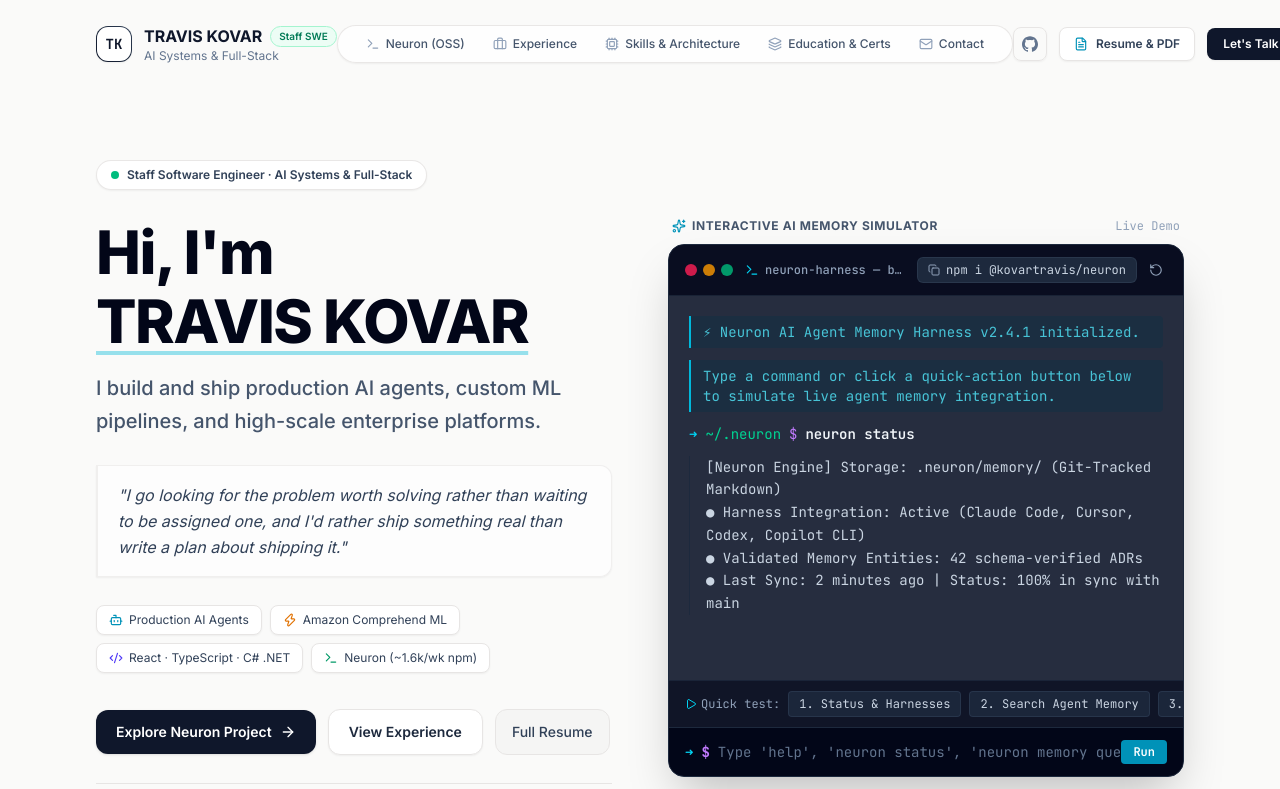
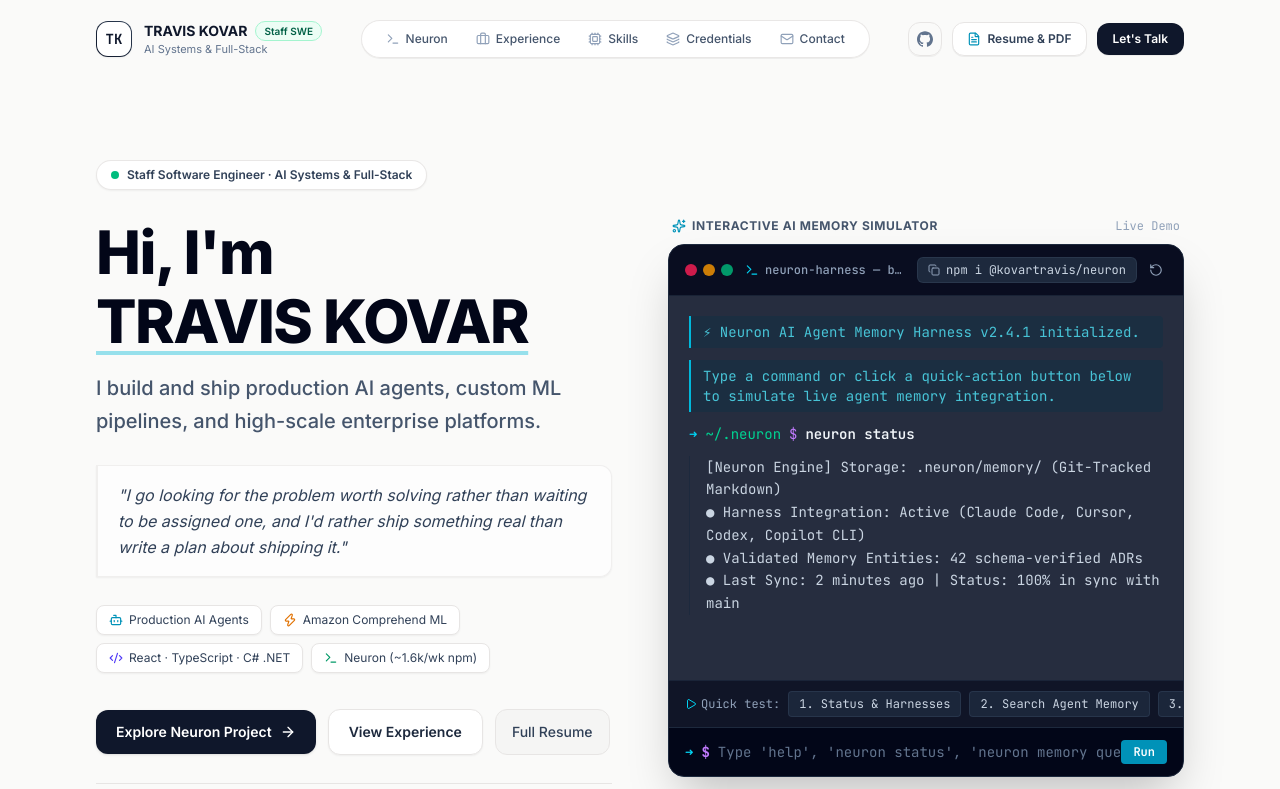
Before and after one commit to kovartravis/portfolio, a React (Vite) app: page / in a window 1280 px wide. Shown: the top 789 px of the page. Built offline with nearby package versions, Linux system fonts and the light colour scheme.

Commit message:
fix(navbar): refine top bar spacing, responsive alignment, and compact labels

```diff
--- a/src/components/Navbar.tsx
+++ b/src/components/Navbar.tsx
@@ -29,10 +29,10 @@
   }, []);
 
   const navLinks = [
-    { name: 'Neuron (OSS)', href: '#neuron', icon: Terminal },
+    { name: 'Neuron', href: '#neuron', icon: Terminal },
     { name: 'Experience', href: '#experience', icon: Briefcase },
-    { name: 'Skills & Architecture', href: '#skills', icon: Cpu },
-    { name: 'Education & Certs', href: '#credentials', icon: Layers },
+    { name: 'Skills', href: '#skills', icon: Cpu },
+    { name: 'Credentials', href: '#credentials', icon: Layers },
     { name: 'Contact', href: '#contact', icon: Mail },
   ];
 
@@ -40,36 +40,37 @@
     <header
       className={`fixed top-0 left-0 right-0 z-50 transition-all duration-300 ${
         isScrolled
-          ? 'bg-[#fafaf9]/90 backdrop-blur-md border-b border-stone-200 shadow-xs py-3.5'
-          : 'bg-transparent py-6'
+          ? 'bg-[#fafaf9]/92 backdrop-blur-md border-b border-stone-200/90 shadow-2xs py-3'
+          : 'bg-transparent py-4 sm:py-5'
       }`}
     >
-      <div className="max-w-6xl mx-auto px-4 sm:px-6 lg:px-8 flex items-center justify-between">
+      <div className="max-w-6xl mx-auto px-4 sm:px-6 lg:px-8 flex items-center justify-between gap-4">
+
         {/* Brand / Logo */}
         <a
           href="#"
-          className="flex items-center gap-3 group focus:outline-none"
+          className="flex items-center gap-3 group focus:outline-none shrink-0"
         >
-          <div className="w-9 h-9 rounded-xl bg-gradient-to-tr from-slate-900 via-slate-800 to-slate-700 p-[1px] shadow-xs group-hover:shadow-md transition-all">
-            <div className="w-full h-full bg-white rounded-[11px] flex items-center justify-center font-mono font-bold text-slate-900 text-sm group-hover:scale-105 transition-transform">
+          <div className="w-8 h-8 sm:w-9 sm:h-9 rounded-xl bg-gradient-to-tr from-slate-900 via-slate-800 to-slate-700 p-[1px] shadow-xs group-hover:shadow-md transition-all">
+            <div className="w-full h-full bg-white rounded-[11px] flex items-center justify-center font-mono font-bold text-slate-900 text-xs sm:text-sm group-hover:scale-105 transition-transform">
               TK
             </div>
           </div>
           <div>
-            <div className="font-bold text-slate-900 group-hover:text-cyan-700 transition-colors flex items-center gap-2 text-sm sm:text-base whitespace-nowrap">
+            <div className="font-bold text-slate-900 group-hover:text-cyan-700 transition-colors flex items-center gap-1.5 sm:gap-2 text-xs sm:text-sm whitespace-nowrap">
               <span>{PERSONAL_INFO.name}</span>
-              <span className="inline-flex items-center px-2 py-0.5 rounded-full text-[10px] font-semibold bg-emerald-50 text-emerald-700 border border-emerald-200 shrink-0">
+              <span className="inline-flex items-center px-1.5 sm:px-2 py-0.5 rounded-full text-[9px] sm:text-[10px] font-semibold bg-emerald-50 text-emerald-800 border border-emerald-200 shrink-0">
                 Staff SWE
               </span>
             </div>
-            <p className="text-xs text-slate-500 hidden sm:block whitespace-nowrap">
+            <p className="text-[11px] text-slate-500 hidden sm:block whitespace-nowrap">
               AI Systems & Full-Stack
             </p>
           </div>
         </a>
 
         {/* Desktop Navigation Links */}
-        <nav className="hidden lg:flex items-center gap-1 bg-white/80 border border-stone-200/90 rounded-full px-4 py-1.5 shadow-xs backdrop-blur-sm">
+        <nav className="hidden lg:flex items-center gap-1 bg-white/90 border border-stone-200/90 rounded-full px-3 py-1.5 shadow-2xs backdrop-blur-sm shrink-0">
           {navLinks.map((link) => {
             const Icon = link.icon;
             return (
@@ -85,13 +86,13 @@
           })}
         </nav>
 
-        {/* Action Buttons */}
-        <div className="hidden md:flex items-center gap-3">
+        {/* Desktop Action Buttons */}
+        <div className="hidden lg:flex items-center gap-2.5 shrink-0">
           <a
             href={PERSONAL_INFO.github}
             target="_blank"
             rel="noopener noreferrer"
-            className="p-2 text-slate-500 hover:text-slate-900 hover:bg-white rounded-lg transition-colors border border-stone-200 shadow-xs shrink-0"
+            className="p-2 text-slate-500 hover:text-slate-900 hover:bg-white rounded-xl transition-colors border border-stone-200 shadow-2xs shrink-0"
             title="GitHub Profile"
           >
             <GithubIcon className="w-4 h-4" />
@@ -99,7 +100,7 @@
 
           <button
             onClick={onOpenResumeModal}
-            className="flex items-center gap-2 px-3.5 py-2 text-xs font-semibold rounded-lg bg-white hover:bg-stone-50 text-slate-700 hover:text-slate-900 border border-stone-200 transition-all shadow-xs cursor-pointer whitespace-nowrap shrink-0"
+            className="flex items-center gap-1.5 px-3.5 py-2 text-xs font-semibold rounded-xl bg-white hover:bg-stone-50 text-slate-700 hover:text-slate-900 border border-stone-200 transition-all shadow-2xs cursor-pointer whitespace-nowrap shrink-0"
           >
             <FileText className="w-3.5 h-3.5 text-cyan-600 shrink-0" />
             <span>Resume & PDF</span>
@@ -107,24 +108,35 @@
 
           <a
             href="#contact"
-            className="flex items-center gap-2 px-4 py-2 text-xs font-semibold rounded-lg bg-slate-900 hover:bg-slate-800 text-white transition-all shadow-xs hover:shadow-md whitespace-nowrap shrink-0"
+            className="flex items-center gap-1.5 px-4 py-2 text-xs font-semibold rounded-xl bg-slate-900 hover:bg-slate-800 text-white transition-all shadow-2xs hover:shadow-xs whitespace-nowrap shrink-0"
           >
             <span>Let's Talk</span>
           </a>
         </div>
 
-        {/* Mobile Menu Button */}
-        <button
-          onClick={() => setMobileMenuOpen(!mobileMenuOpen)}
-          className="lg:hidden p-2 text-slate-600 hover:text-slate-900 hover:bg-white rounded-lg transition-colors border border-stone-200"
-        >
-          {mobileMenuOpen ? <X className="w-5 h-5" /> : <Menu className="w-5 h-5" />}
-        </button>
+        {/* Mobile & Tablet Controls */}
+        <div className="flex lg:hidden items-center gap-2 shrink-0">
+          <button
+            onClick={onOpenResumeModal}
+            className="flex items-center gap-1.5 px-3 py-1.5 text-xs font-semibold rounded-xl bg-white text-slate-700 border border-stone-200 shadow-2xs whitespace-nowrap"
+          >
+            <FileText className="w-3.5 h-3.5 text-cyan-600 shrink-0" />
+            <span>Resume</span>
+          </button>
+
+          <button
+            onClick={() => setMobileMenuOpen(!mobileMenuOpen)}
+            aria-label="Toggle menu"
+            className="p-2 text-slate-600 hover:text-slate-900 hover:bg-white rounded-xl transition-colors border border-stone-200 bg-white/80 shadow-2xs shrink-0"
+          >
+            {mobileMenuOpen ? <X className="w-4 h-4" /> : <Menu className="w-4 h-4" />}
+          </button>
+        </div>
       </div>
 
       {/* Mobile Drawer */}
       {mobileMenuOpen && (
-        <div className="lg:hidden bg-[#fafaf9]/98 border-b border-stone-200 px-4 pt-3 pb-6 space-y-3 mt-2 shadow-xl backdrop-blur-xl">
+        <div className="lg:hidden bg-white/98 border-b border-stone-200 px-4 pt-3 pb-5 space-y-3 mt-2 shadow-lg backdrop-blur-xl max-w-6xl mx-auto">
           <div className="flex flex-col space-y-1">
             {navLinks.map((link) => {
               const Icon = link.icon;
@@ -133,30 +145,20 @@
                   key={link.name}
                   href={link.href}
                   onClick={() => setMobileMenuOpen(false)}
-                  className="flex items-center gap-3 px-3 py-2.5 text-sm font-medium text-slate-700 hover:text-slate-900 hover:bg-white rounded-lg transition-colors"
+                  className="flex items-center gap-3 px-3 py-2 text-sm font-medium text-slate-700 hover:text-slate-900 hover:bg-stone-50 rounded-xl transition-colors"
                 >
-                  <Icon className="w-4 h-4 text-cyan-600" />
+                  <Icon className="w-4 h-4 text-cyan-600 shrink-0" />
                   <span>{link.name}</span>
                 </a>
               );
             })}
           </div>
 
-          <div className="pt-3 border-t border-stone-200 flex flex-col gap-2">
-            <button
-              onClick={() => {
-                setMobileMenuOpen(false);
-                onOpenResumeModal();
-              }}
-              className="flex items-center justify-center gap-2 w-full py-2.5 rounded-lg bg-white text-slate-800 font-semibold text-sm border border-stone-200 shadow-xs"
-            >
-              <FileText className="w-4 h-4 text-cyan-600" />
-              <span>View & Print Resume</span>
-            </button>
+          <div className="pt-3 border-t border-stone-100 flex flex-col gap-2">
             <a
               href="#contact"
               onClick={() => setMobileMenuOpen(false)}
-              className="flex items-center justify-center gap-2 w-full py-2.5 rounded-lg bg-slate-900 hover:bg-slate-800 text-white font-semibold text-sm"
+              className="flex items-center justify-center gap-2 w-full py-2.5 rounded-xl bg-slate-900 hover:bg-slate-800 text-white font-semibold text-xs"
             >
               <span>Get in Touch</span>
             </a>
```
